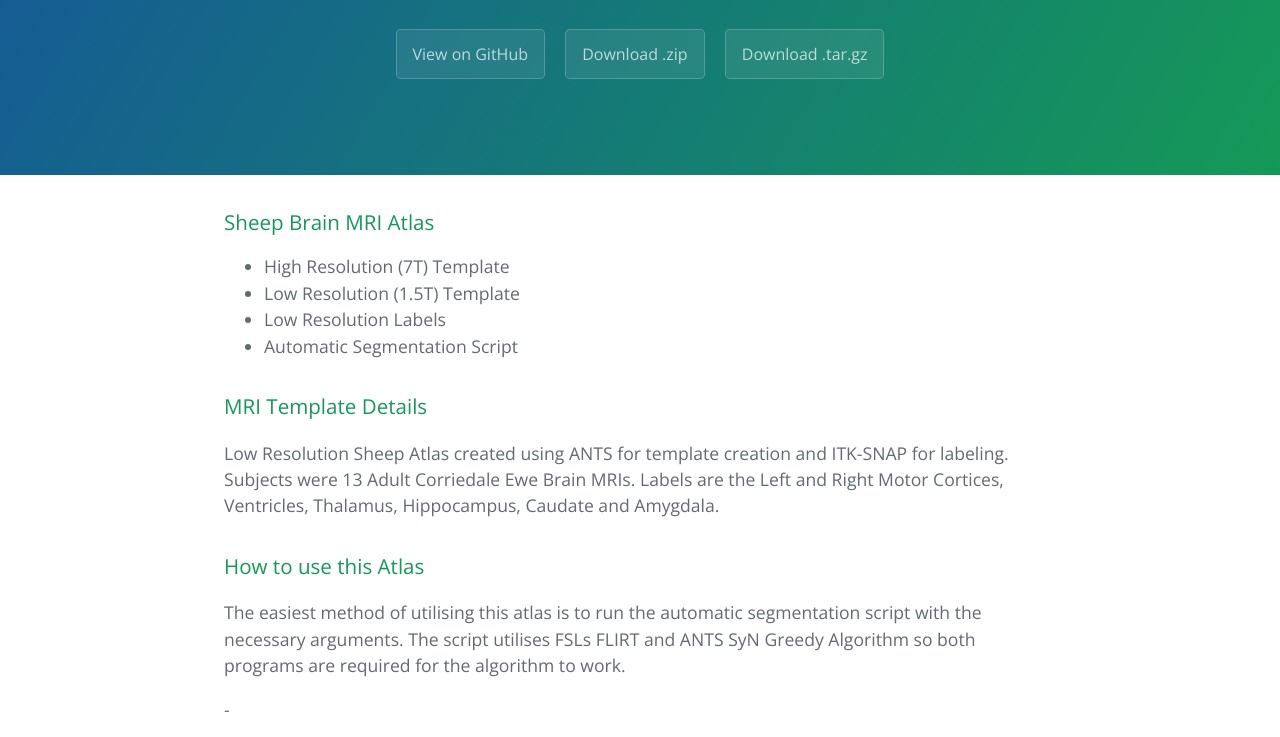
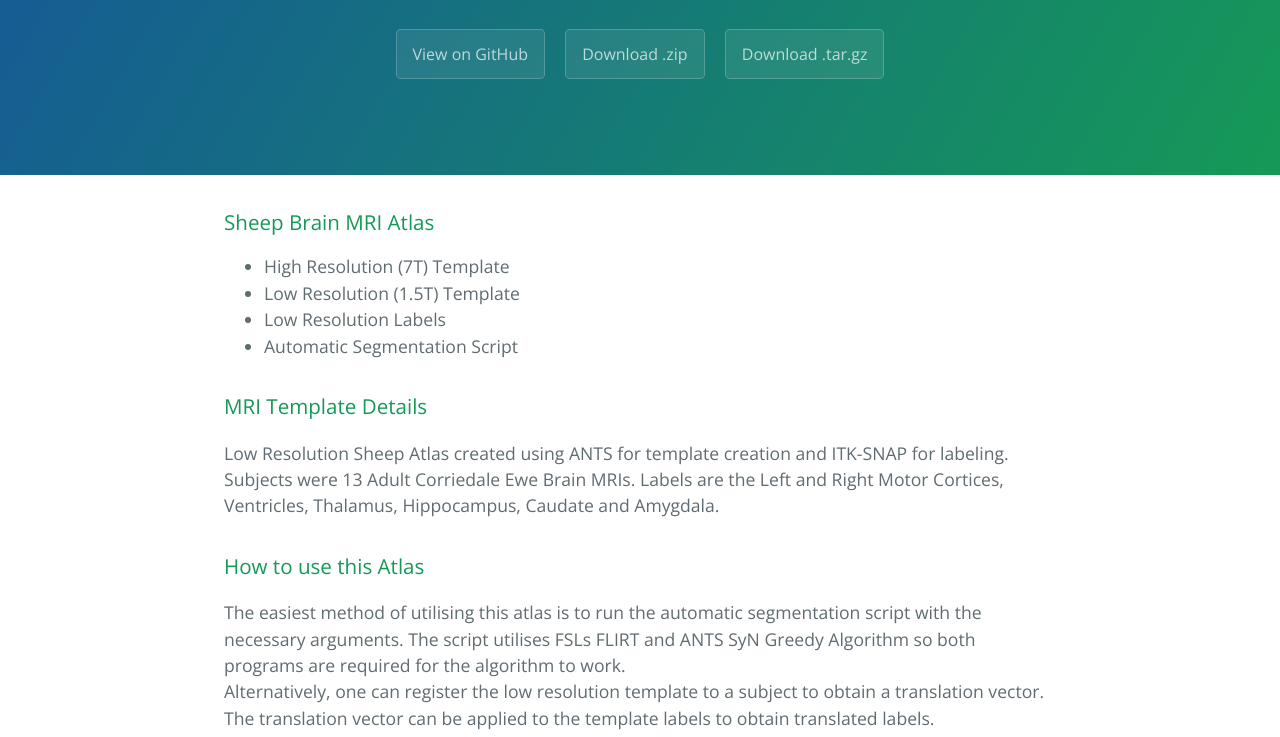
Before and after one commit to MelbourneBionics/A-SheepBrainAtlas, a plain HTML site: page index.html in a window 1280 px wide. Shown: the part 208-945 px from the top of the page. Drawn offline with nearby package versions, Linux system fonts and the light colour scheme.

```diff
--- a/index.html
+++ b/index.html
@@ -37,9 +37,8 @@
 <h3>
 <a id="how-to-use-this-atlas" class="anchor" href="#how-to-use-this-atlas" aria-hidden="true"><span aria-hidden="true" class="octicon octicon-link"></span></a>How to use this Atlas</h3>
 
-<p>The easiest method of utilising this atlas is to run the automatic segmentation script with the necessary arguments. The script utilises FSLs FLIRT and ANTS SyN Greedy Algorithm so both programs are required for the algorithm to work.</p>
-
-<p>-</p><p>Alternatively, one can register the low resolution template to a subject to obtain a translation vector. The translation vector can be applied to the template labels to obtain translated labels.</p>
+<p>The easiest method of utilising this atlas is to run the automatic segmentation script with the necessary arguments. The script utilises FSLs FLIRT and ANTS SyN Greedy Algorithm so both programs are required for the algorithm to work.<br>
+ Alternatively, one can register the low resolution template to a subject to obtain a translation vector. The translation vector can be applied to the template labels to obtain translated labels.</p>
 
 <h3>
 <a id="reference" class="anchor" href="#reference" aria-hidden="true"><span aria-hidden="true" class="octicon octicon-link"></span></a>Reference</h3>
--- a/params.json
+++ b/params.json
@@ -1,7 +1,7 @@
 {
   "name": "Sheep MRI Brain Atlas",
   "tagline": "High Resolution Template and Low Resolution Template (with labels)",
-  "body": "### Sheep Brain MRI Atlas\r\n* High Resolution (7T) Template\r\n* Low Resolution (1.5T) Template\r\n* Low Resolution Labels\r\n* Automatic Segmentation Script\r\n\r\n### MRI Template Details\r\nLow Resolution Sheep Atlas created using ANTS for template creation and ITK-SNAP for labeling. Subjects were 13 Adult Corriedale Ewe Brain MRIs. Labels are the Left and Right Motor Cortices, Ventricles, Thalamus, Hippocampus, Caudate and Amygdala.\r\n\r\n\r\n### How to use this Atlas\r\n<p>The easiest method of utilising this atlas is to run the automatic segmentation script with the necessary arguments. The script utilises FSLs FLIRT and ANTS SyN Greedy Algorithm so both programs are required for the algorithm to work.</p>\t\t\r\n -<p>Alternatively, one can register the low resolution template to a subject to obtain a translation vector. The translation vector can be applied to the template labels to obtain translated labels.</p>\r\n\r\n### Reference\r\n\r\n### Authors and Contributors\r\nKishan A. Liyanage, Christopher Steward, Bradford A. Moffat, Nicholas L. Opie, Gil Rind, Sam John, Stephen Ronayne, Terence J. O’Brien, Marjorie E. Milne, Thomas J. Oxley\r\n\r\nPlease address all correspondence to Kishan A. Liyanage (kishan.liyanage@gmail.com)\r\n\r\n### Support or Contact\r\nHaving trouble with Pages? Check out our [documentation](https://help.github.com/pages) or [contact support](https://github.com/contact) and we’ll help you sort it out.",
+  "body": "### Sheep Brain MRI Atlas\r\n* High Resolution (7T) Template\r\n* Low Resolution (1.5T) Template\r\n* Low Resolution Labels\r\n* Automatic Segmentation Script\r\n\r\n### MRI Template Details\r\nLow Resolution Sheep Atlas created using ANTS for template creation and ITK-SNAP for labeling. Subjects were 13 Adult Corriedale Ewe Brain MRIs. Labels are the Left and Right Motor Cortices, Ventricles, Thalamus, Hippocampus, Caudate and Amygdala.\r\n\r\n### How to use this Atlas\r\nThe easiest method of utilising this atlas is to run the automatic segmentation script with the necessary arguments. The script utilises FSLs FLIRT and ANTS SyN Greedy Algorithm so both programs are required for the algorithm to work.\t\r\n Alternatively, one can register the low resolution template to a subject to obtain a translation vector. The translation vector can be applied to the template labels to obtain translated labels.\r\n\r\n### Reference\r\n\r\n### Authors and Contributors\r\nKishan A. Liyanage, Christopher Steward, Bradford A. Moffat, Nicholas L. Opie, Gil Rind, Sam John, Stephen Ronayne, Terence J. O’Brien, Marjorie E. Milne, Thomas J. Oxley\r\n\r\nPlease address all correspondence to Kishan A. Liyanage (kishan.liyanage@gmail.com)\r\n\r\n### Support or Contact\r\nHaving trouble with Pages? Check out our [documentation](https://help.github.com/pages) or [contact support](https://github.com/contact) and we’ll help you sort it out.",
   "google": "UA-70984224-1",
   "note": "Don't delete this file! It's used internally to help with page regeneration."
 }
```
